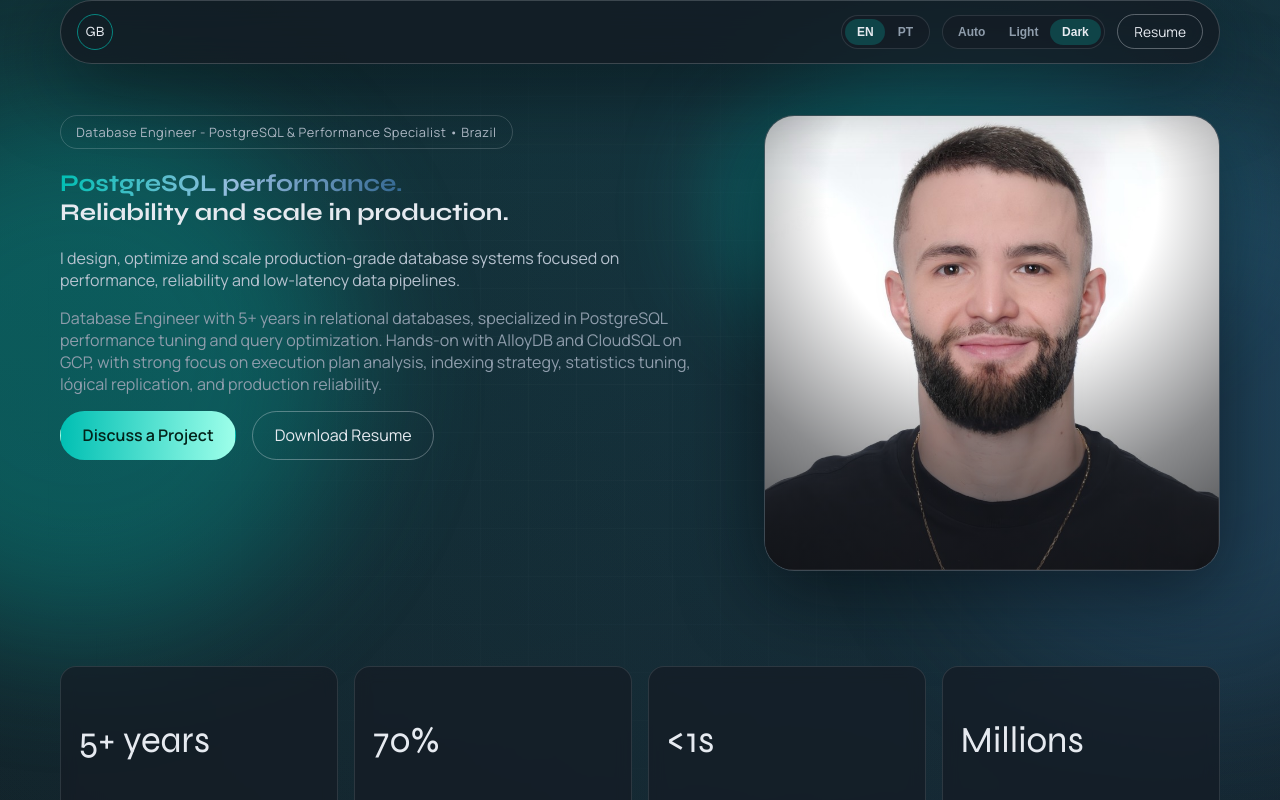
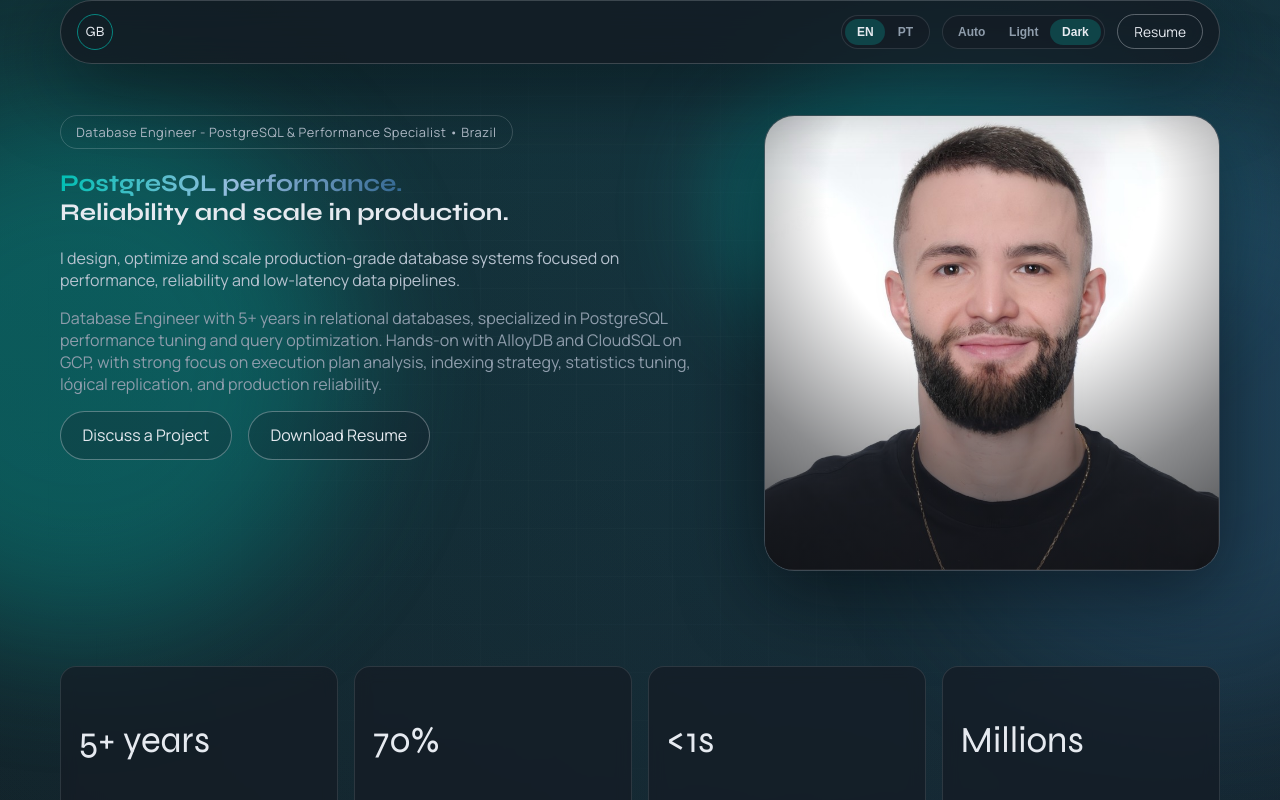
Before and after one commit to guztartas/gustavo-badalotti-portfolio, a Next.js app: page / in a window 1280 px wide. Shown: the top 800 px of the page. Built offline with nearby package versions, Linux system fonts and the light colour scheme.

Commit message:
fixes on image

```diff
--- a/src/app/globals.css
+++ b/src/app/globals.css
@@ -260,27 +260,21 @@ main section {
     color 220ms ease;
 }
 
-.primary-cta {
-  border: 1px solid transparent;
-  padding: 0.78rem 1.35rem;
-  color: #03231a;
-  font-weight: 600;
-  white-space: nowrap;
-  background: linear-gradient(92deg, var(--accent-cyan), #9effea);
-}
-
-.primary-cta:hover {
-  transform: translateY(-2px);
-}
-
+.primary-cta,
 .secondary-cta {
   border: 1px solid var(--line-strong);
   padding: 0.78rem 1.35rem;
-  color: var(--text-primary);
   white-space: nowrap;
 }
 
-.secondary-cta:hover {
+.secondary-cta,
+.primary-cta {
+  color: var(--text-primary);
+  background: color-mix(in srgb, var(--surface-card) 32%, transparent);
+}
+
+.secondary-cta:hover,
+.primary-cta:hover {
   border-color: color-mix(in srgb, var(--accent-cyan) 64%, transparent);
   background: color-mix(in srgb, var(--accent-cyan) 12%, transparent);
 }
@@ -370,17 +364,24 @@ main section {
 }
 
 .hero-cta-row .primary-cta {
+  margin-right: 1rem;
   margin-inline-end: 1rem;
 }
 
 @media (max-width: 620px) {
   .hero-cta-row .primary-cta {
+    margin-right: 0;
     margin-inline-end: 0;
   }
 
   .hero-cta-row .secondary-cta {
     margin-top: 0.78rem;
   }
+}
+
+[data-theme='light'] .secondary-cta {
+  border-color: rgba(28, 41, 56, 0.36);
+  background: rgba(248, 251, 255, 0.62);
 }
 
 @media (min-width: 860px) {
```
